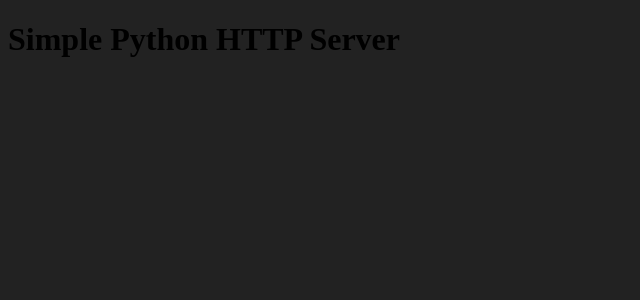
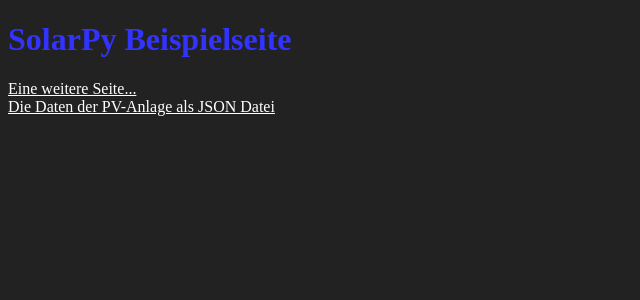
Before and after one commit to cszielke/SolarPy, a Python web app: template templates/index.html in a window 1280 px wide. Shown: the top 300 px of the page, without its empty margins (0-640 px from the left). Run offline with Jinja, Linux system fonts and the light colour scheme; the template is opened without the code that fills it, so the values that code supplies are empty.

Commit message:
Beispiel Webseite angepasst

```diff
--- a/templates/index.html
+++ b/templates/index.html
@@ -4,10 +4,12 @@
  <meta charset="utf-8" />
  <meta http-equiv="X-UA-Compatible" content="IE=edge">
  <link rel="stylesheet" href="/main.css">
- <title>Page Title</title>
+ <title>SolarPy</title>
  <meta name="viewport" content="width=device-width, initial-scale=1">
 </head>
 <body>
- <h1>Simple Python HTTP Server</h1>
+ <h1>SolarPy Beispielseite</h1>
+ <a href="goodbye">Eine weitere Seite...</a><br />
+ <a href="data.json">Die Daten der PV-Anlage als JSON Datei</a><br />
 </body>
 </html>
--- a/templates/public/main.css
+++ b/templates/public/main.css
@@ -1 +1,7 @@
-body{ background-color: #222 }
+body{ color: white; background-color: #222; }
+h1 { color: #3333ff; }
+p.ex { color: rgb(0,0,255); }
+a:link {color: white; }
+a:visited {color: lightgray; }
+a:active {color: rgb(243, 89, 89); }
+a:hover {color: yellow; }
```
